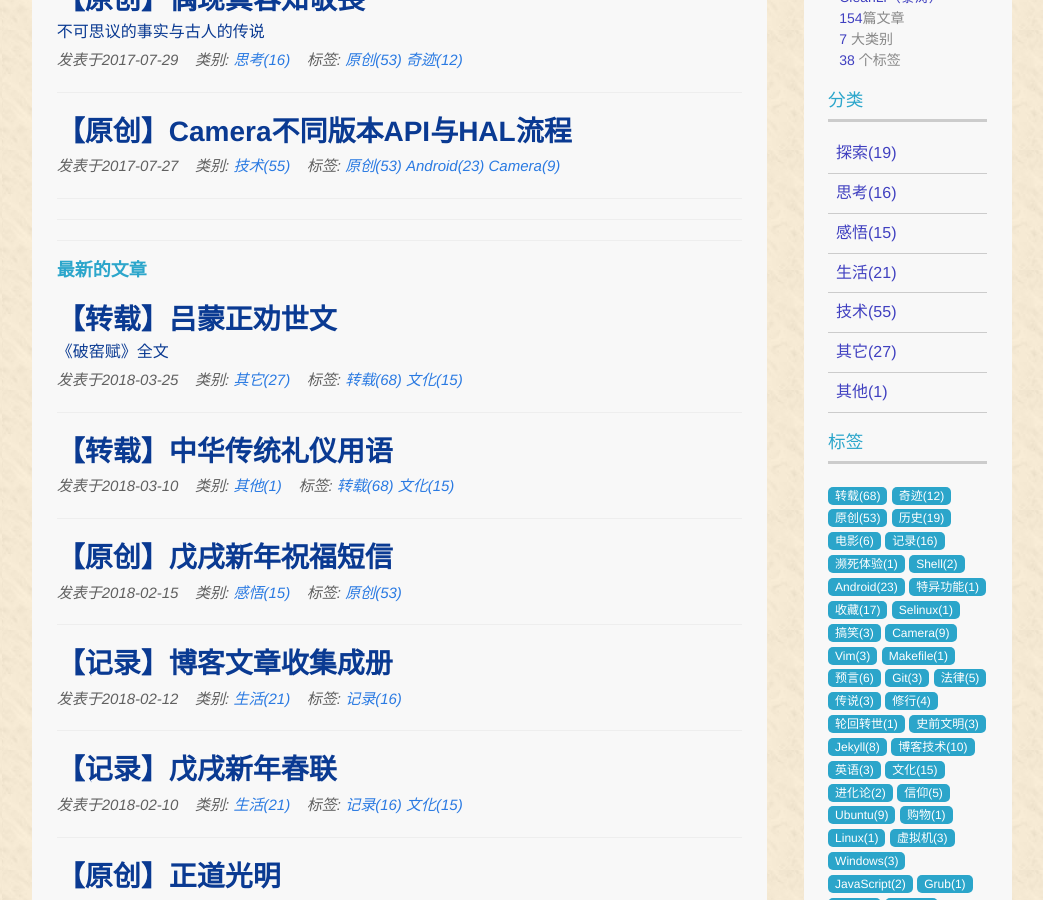
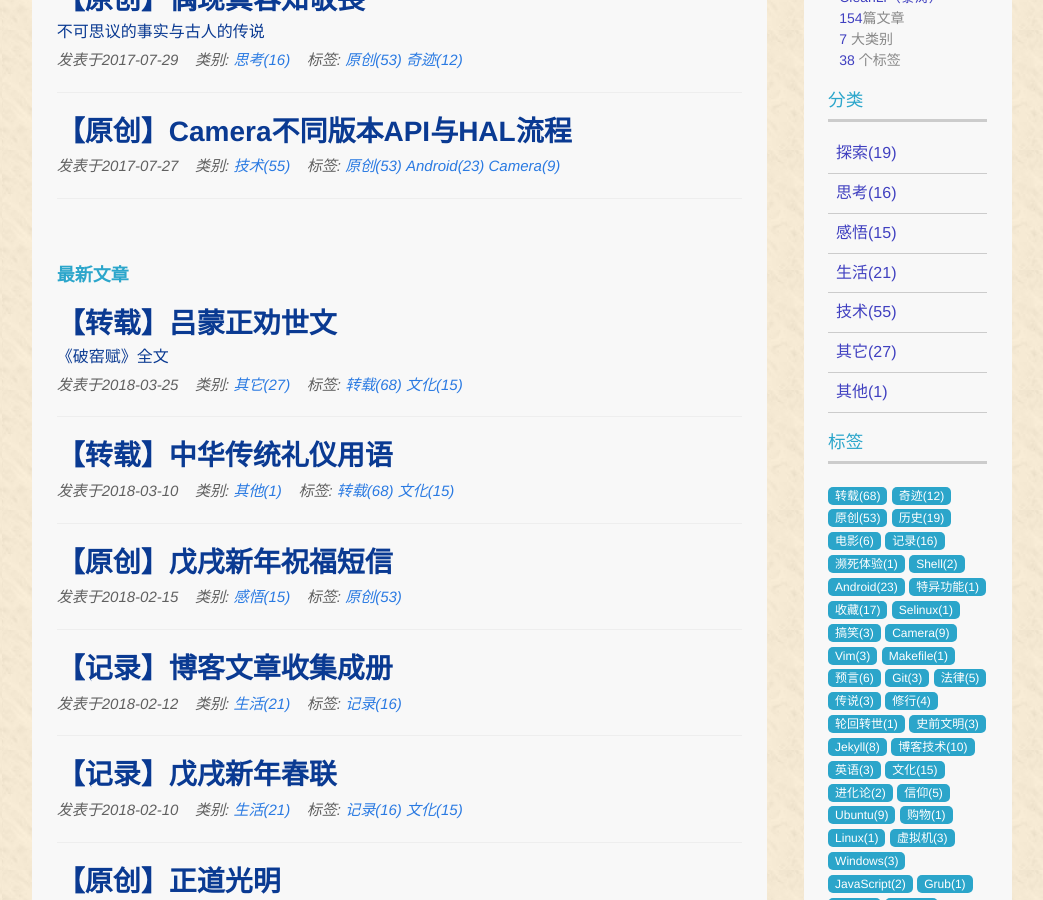
Before and after one commit to cleanli/cleanhome, a Jekyll site: the page built from index.html, in a window 1280 px wide and 900 px high, scrolled down 330 px. Shown: the whole window, without its empty margins (118-1161 px from the left). Built offline with Jekyll 4.4.1, drawn with Linux system fonts in a browser that asks for light colours; the list of posts is cut into pages by our own code.

Commit message:
update settop 2

```diff
--- a/index.html
+++ b/index.html
@@ -58,9 +58,8 @@ description: "黎涛的博客"
 <hr>
 {% endif %}
 {% endfor %}
-<hr>
-<hr>
-<h4 class="index_hint">最新的文章</h4>
+<br>
+<h4 class="index_hint">最新文章</h4>
 {% endif %}
 {% for post in paginator.posts %}
 <div class="post-preview">
```
